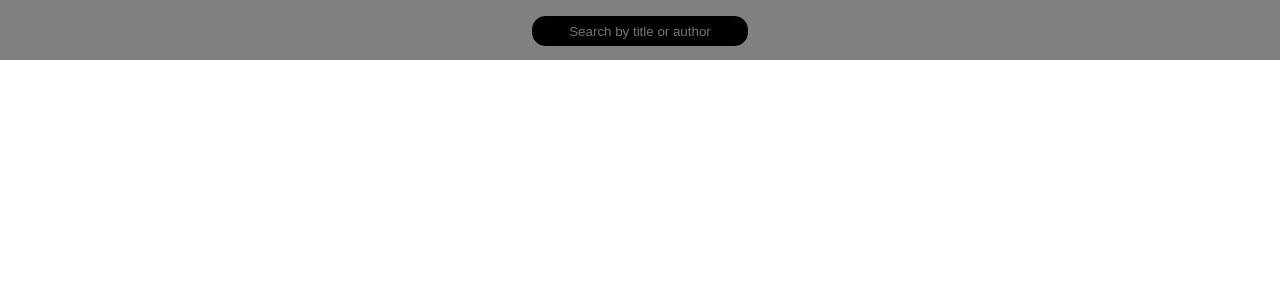
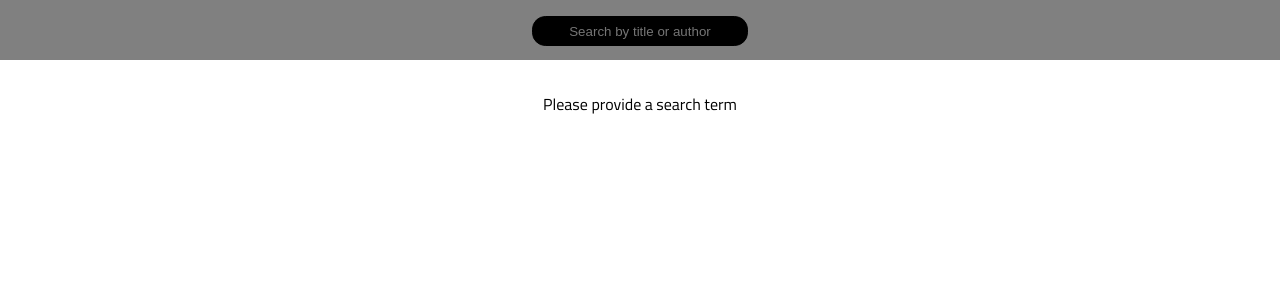
Before and after one commit to ZumDeWald/ChinguBookFinder, a React (Create React App) app in the folder book-finder/: page / in a window 1280 px wide. Shown: the top 300 px of the page. Built offline with nearby package versions, Linux system fonts and the light colour scheme.

Commit message:
Results setup, displays based on ternary

```diff
--- a/book-finder/src/components/App.js
+++ b/book-finder/src/components/App.js
@@ -11,7 +11,7 @@ class App extends Component {
   constructor(props){
     super(props);
     this.state = {
-      results: [],
+      results: '',
       query: ''
     }
   }
@@ -43,14 +43,15 @@ class App extends Component {
           </div>
         </section>
         <section id="results">
-          {(!results) ?
-           <div>Please provide a search term</div> :
+          {/* Ternary to display message or results dependant on if the results in state are empty */
+            (!results) ?
+           <div className="no-result">Please provide a search term</div> :
            (results.map( (result, index) => (
              <div className="result">
                {result.item.volumeInfo.title}
              </div>
            )))
-         }
+         /* End of Ternary */}
         </section>
       </main>
     );
--- a/book-finder/src/stylesheets/App.css
+++ b/book-finder/src/stylesheets/App.css
@@ -69,7 +69,16 @@ video {
 #results {
   grid-column: c1 / c2;
   grid-row: r2 / r3;
+  display: flex;
+  flex-flow:column nowrap;
+  justify-content: flex-start;
+  align-items: center;
   width: 100%;
   min-height: calc(100vh - 110px);
   margin: 0 auto;
 }
+
+.no-result {
+  margin: 2em auto;
+  color: #000;
+}
```
